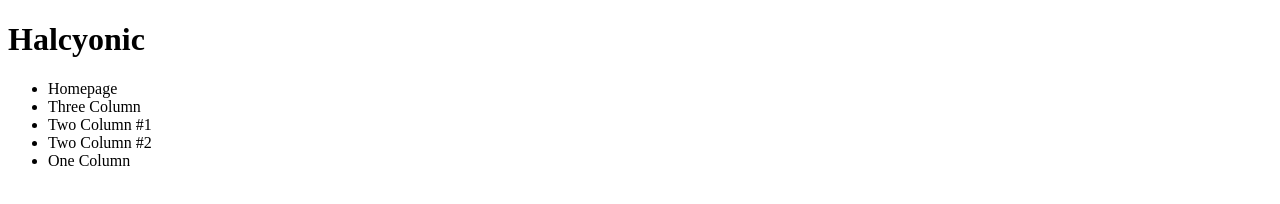
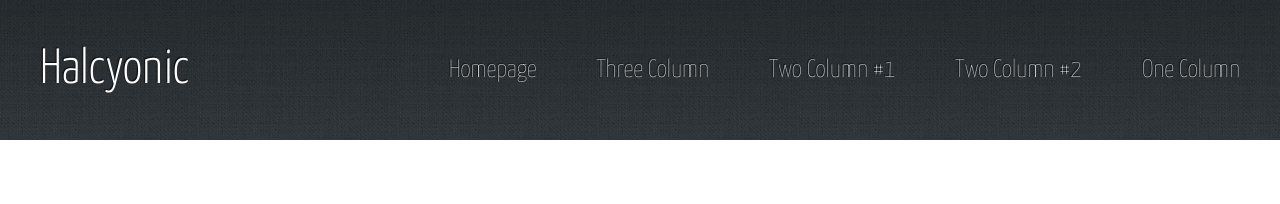
Before and after one commit to Learde/Halcyonic, a website: page index.html in a window 1280 px wide. Drawn offline with Linux system fonts and the light colour scheme.

Commit message:
Styled header, added some variables

```diff
--- a/index.html
+++ b/index.html
@@ -4,6 +4,7 @@
     <meta charset="UTF-8">
     <meta name="viewport" content="width=device-width, initial-scale=1.0">
 
+    <link href="https://fonts.googleapis.com/css?family=Yanone+Kaffeesatz:200,300,400" rel="stylesheet">
     <link rel="stylesheet" href="css/style.css">
 
     <title>Halcyonic</title>
@@ -12,17 +13,17 @@
 <body>
     <header class="header">
         <div class="header__content">
-            <h1 class="header__logo">
-                Halcyonic
+            <h1 class="heading-primary">
+                <a href="#" class="header__logo">Halcyonic</a>
             </h1>
 
             <nav class="header__navigation">
                 <ul class="header__list">
-                    <li class="header__link">Homepage</li>
-                    <li class="header__link">Three Column</li>
-                    <li class="header__link">Two Column #1</li>
-                    <li class="header__link">Two Column #2</li>
-                    <li class="header__link">One Column</li>
+                    <li class="header__link"><a href="#">Homepage</a></li>
+                    <li class="header__link"><a href="#">Three Column</a></li>
+                    <li class="header__link"><a href="#">Two Column #1</a></li>
+                    <li class="header__link"><a href="#">Two Column #2</a></li>
+                    <li class="header__link"><a href="#">One Column</a></li>
                 </ul>
             </nav>
         </div>
--- a/sass/abstracts/_variables.scss
+++ b/sass/abstracts/_variables.scss
@@ -1,5 +1,7 @@
 // COLORS
-
+$color-white: #fff;
+$color-black: #000;
+$color-grey: #474f51;
 
 // FONT
 $default-font-size: 1.6rem;
@@ -8,3 +10,6 @@ $default-font-size: 1.6rem;
 $grid-width: 114rem;
 $gutter-vertical: 8rem;
 $gutter-horizontal: 6rem;
+
+//OTHERS
+$default-content-width: 120rem;
--- a/sass/base/_typography.scss
+++ b/sass/base/_typography.scss
@@ -1,71 +1,13 @@
 body {
-	font-family: "Lato", sans-serif;
-	font-weight: 400;
+	font-family: "Yanone Kaffeesatz", sans-serif;
+	font-weight: 300;
 	line-height: 1.7;
-	color: $color-grey-dark;
-	padding: 30px;
+	color: $color-grey;
 }
 
 .heading-primary {
-	color: $color-white;
-	text-transform: uppercase;
-
-	backface-visibility: hidden;
-	margin-bottom: 6rem;
-
-	&--main {
-		display: block;
-		font-size: 6rem;
-		font-weight: 400;
-		letter-spacing: 3.5rem;
-
-		animation-name: moveInLeft;
-		animation-duration: 1s;
-		animation-timing-function: ease-out;
-
-		/*
-		animation-delay: 3s;
-		animation-iteration-count: 3;
-		*/
-	}
-
-	&--sub {
-		display: block;
-		font-size: 2rem;
-		font-weight: 700;
-		letter-spacing: 1.75rem;
-
-		animation: moveInRight 1s ease-out;
-	}
+    color: $color-white;
+    backface-visibility: hidden;
+    font-size: 4.95rem;
+    font-weight: 300;
 }
-
-.heading-secondary {
-	font-size: 3.5rem;
-	text-transform: uppercase;
-	font-weight: 700;
-	display: inline-block;
-	background-image: linear-gradient(to right, $color-primary-light, $color-primary-dark);
-	-webkit-background-clip: text;
-	color: transparent;
-	letter-spacing: .2rem;
-	transition: all .2s;
-
-	&:hover {
-		transform: skewY(2deg) skewX(15deg) scale(1.1);
-		text-shadow: .5rem 1rem 2rem rgba($color-black, .2);
-	}
-}
-
-.heading-tertiary {
-	font-size: $default-font-size;
-	font-weight: 700;
-	text-transform: uppercase;
-}
-
-.paragraph {
-	font-size: $default-font-size;
-
-	&:not(:last-child) {
-		margin-bottom: 3rem;
-	}
-}
--- /dev/null
+++ b/sass/layout/_header.scss
@@ -0,0 +1,63 @@
+.header {
+    height: 14rem;
+    background-image: url(../img/bg01.jpg);
+    background-repeat: repeat-x;
+
+    &__content {
+        width: $default-content-width;
+        margin: 0 auto;
+        position: relative;
+        height: 100%;
+        text-shadow: -1px -1px 1px rgba($color-black, 0.75);
+    }
+
+    &__logo {
+        &:link,
+        &:visited {
+            text-decoration: none;
+            color: $color-white;
+            position: absolute;
+            top: 50%;
+            left: 0;
+            transform: translateY(-50%);
+        }
+
+        &:hover,
+        &:active {
+            color: $color-white;
+        }
+    }
+
+    &__navigation {
+        position: absolute;
+        top: 50%;
+        right: 0;
+        transform: translateY(-50%);
+    }
+
+    &__list {
+        list-style-type: none;
+        font-size: 2.52rem;
+        font-weight: 200;
+    }
+
+    &__link {
+        float: left;
+
+        &:not(:first-child) {
+            margin-left: 6rem;
+        }
+
+        & a:link,
+        & a:visited {
+            color: #c6c8c8;
+            text-decoration: none;
+            transition: .1s;
+        }
+
+        & a:hover,
+        & a:active {
+            color: #f6f8f8;
+        }
+    }
+}
```
Also changed, not shown: css/style.css.
